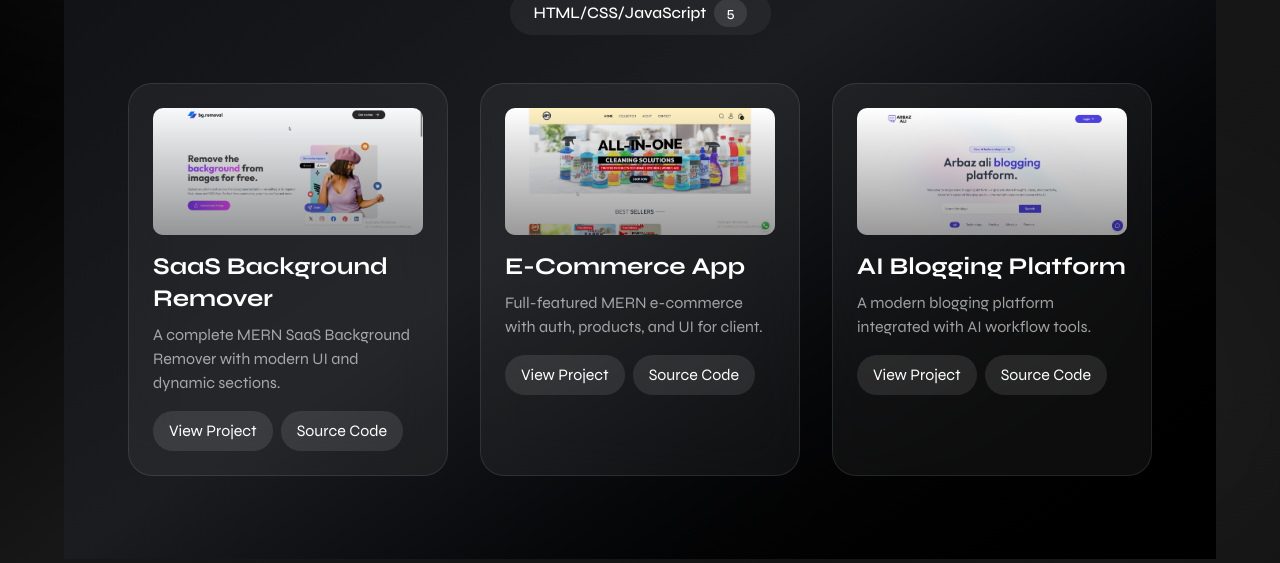
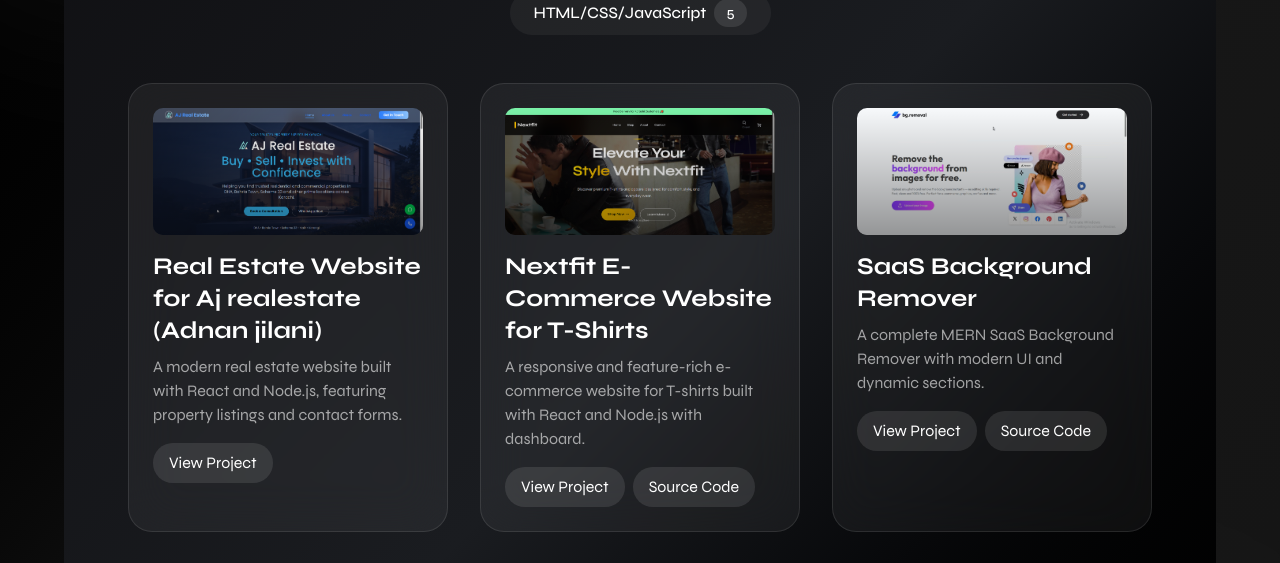
Before and after one commit to Arbazali0347/Full_Stack_Portfolio-Blogs, a React (Vite) app in the folder client/: page /projects in a window 1280 px wide. Shown: the part 389-952 px from the top of the page. Built offline with nearby package versions, Linux system fonts and the light colour scheme; no server answers.

Commit message:
Added two new projects

```diff
--- a/client/src/pages/Projects.jsx
+++ b/client/src/pages/Projects.jsx
@@ -17,9 +17,25 @@ import HTML_Portfolio from "../assets/HTML_Portfolio.png";
 import HTML_CSS_Portfolio from "../assets/HTML_CSS_Portfolio.png";
 import HTML_CSS_Ecom from "../assets/HTML_CSS_Ecom.png";
 import Todo_Auth from "../assets/Todo_Auth.png";
+import Tshirt from "../assets/T-shirt_store.png";
+import ajrealestate from "../assets/ajrealestate.png";
 
 const projectsData = {
   fullstack: [
+    {
+      title: "Real Estate Website for Aj realestate (Adnan jilani)",
+      desc: "A modern real estate website built with React and Node.js, featuring property listings and contact forms.",
+      link: "https://ajrealestate.pk/",
+      image: ajrealestate,
+      Github: false
+    },
+    {
+      title: "Nextfit E-Commerce Website for T-Shirts",
+      desc: "A responsive and feature-rich e-commerce website for T-shirts built with React and Node.js with dashboard.",
+      link: "https://nextfit-seven.vercel.app/",
+      image: Tshirt,
+      Github: "https://github.com/Arbazali0347/Nextfit",
+    },
     {
       title: "SaaS Background Remover",
       desc: "A complete MERN SaaS Background Remover with modern UI and dynamic sections.",
@@ -243,7 +259,7 @@ const Projects = () => {
                   View Project
                 </a>
               )}
-
+              {project.Github && (
                 <a
                   href={project.Github}
                   target="_blank"
@@ -252,6 +268,7 @@ const Projects = () => {
                 >
                   Source Code
                 </a>
+              )}
             </div>
           </motion.div>
         ))}
```
Also changed, not shown: client/src/assets/T-shirt_store.png (added), client/src/assets/ajrealestate.png (added). Lines whose indentation alone changed are shown as unchanged.
